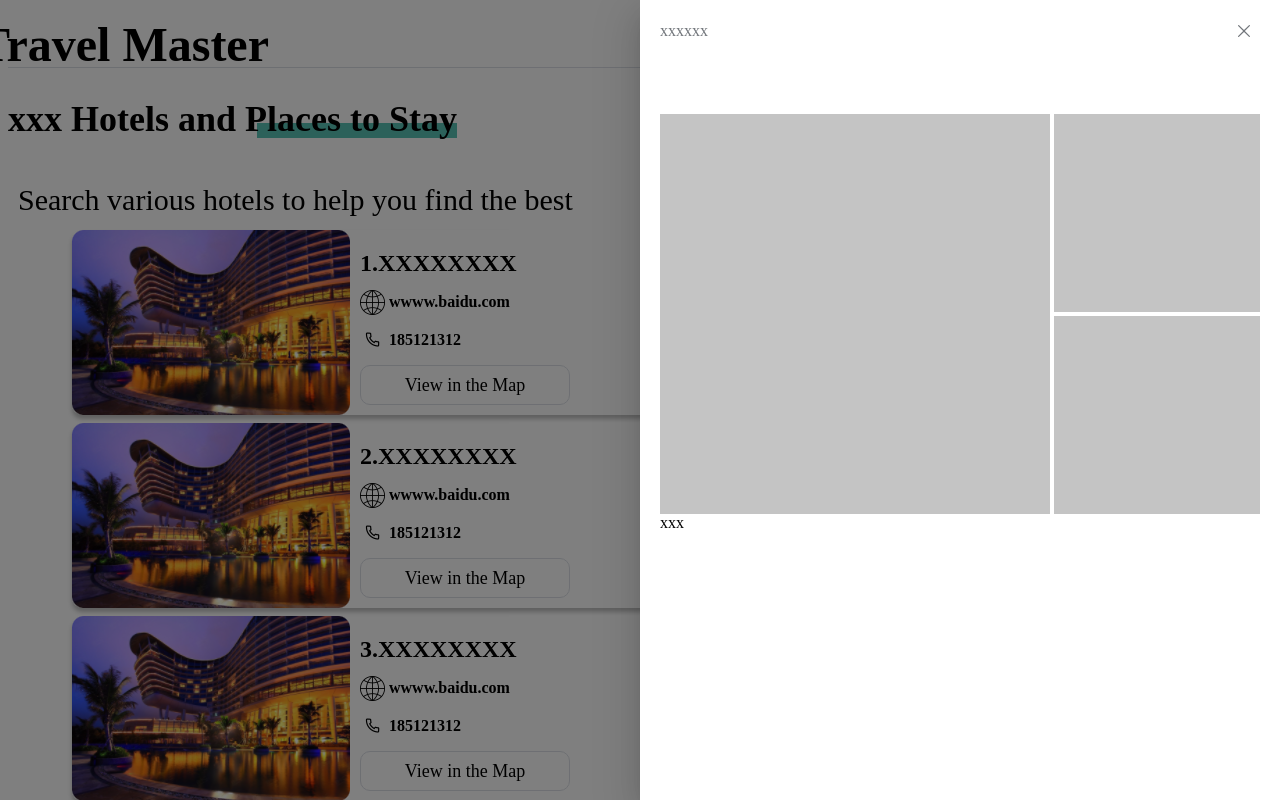
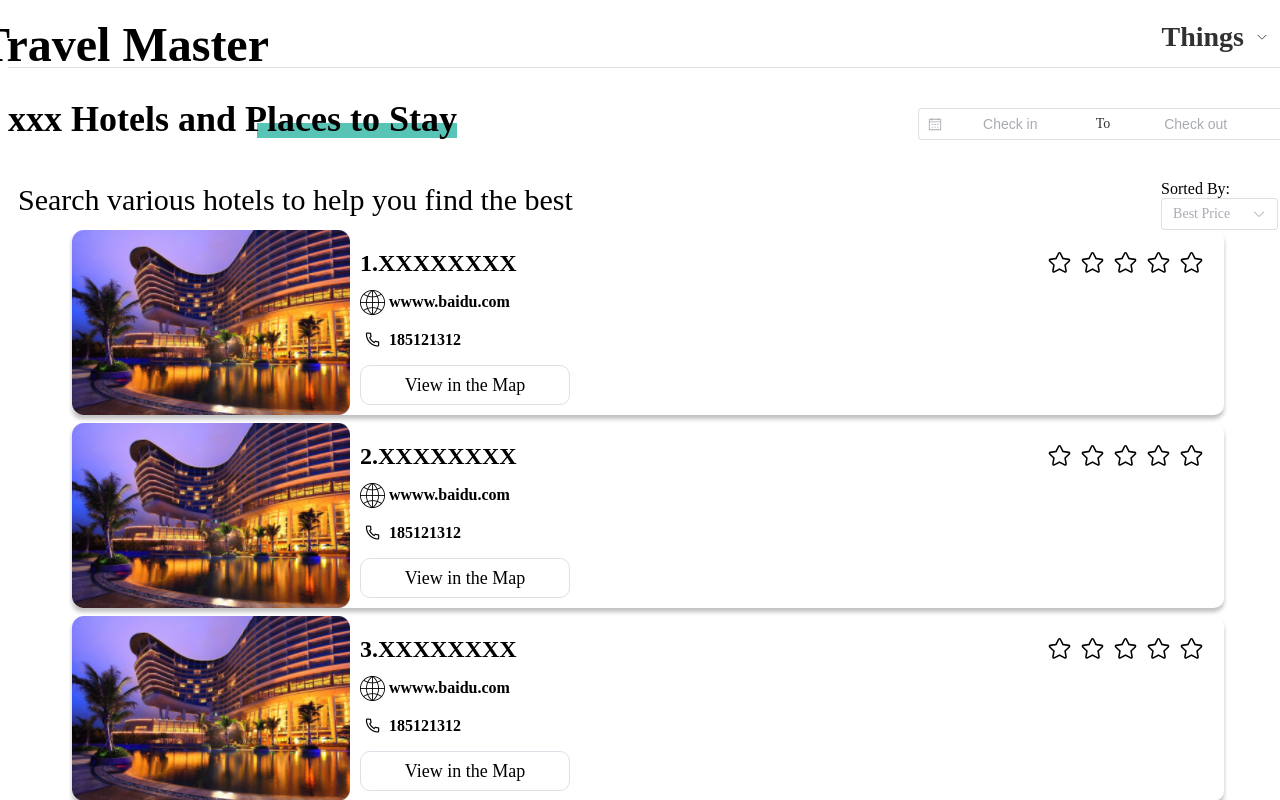
Before and after one commit to kuzzz02/TravelMaster, a Vue app in the folder tm-vue/: page /hotels in a window 1280 px wide. Shown: the top 800 px of the page. Built offline with nearby package versions, Linux system fonts and the light colour scheme.

Commit message:
fix some bugs

```diff
--- a/tm-vue/src/components/Drawer.vue
+++ b/tm-vue/src/components/Drawer.vue
@@ -17,12 +17,12 @@
   <script>
   import { ref } from 'vue';
   export default{
+    name: "Drawer",
     data(){
       return{
-        drawer:ref(true)
+        drawer:ref(false)
       }
-    },
-    name: "Drawer"
+    }
   }
   </script>
 
--- a/tm-vue/src/components/Hotels.vue
+++ b/tm-vue/src/components/Hotels.vue
@@ -33,7 +33,7 @@
         </div>
       </div>
       <div class="list">
-        <div class="item" v-for="(item, index) in data" :key="index" @click="showdetail">
+        <div class="item" v-for="(item, index) in data" :key="index" @click="showdetail()">
           <img :src="item.image" alt="" />
           <div class="text">
             <div class="name">{{ `${index + 1}.${item.name} ` }}</div>
@@ -117,13 +117,16 @@ export default {
   },
   methods: {
     showdetail() {
-      this.$refs.Drawer.drawer.value=true;
+      this.$refs.Drawer.drawer=true;
       console.log("showdetail");
     },
     h(){
       this.hover=true;
     }
-}
+  },
+  mounted(){
+    this.$refs.Drawer.drawer=false;
+  }
 }
 </script>
 
--- a/tm-vue/src/components/Windows.vue
+++ b/tm-vue/src/components/Windows.vue
@@ -20,10 +20,10 @@ import { ref } from 'vue'
 export default{
     name: "Windows",
     data() {
-    return {
+      return {
         dialogVisible:ref(false)
-     }
-}
+      }
+  }
 }
 </script>
 
```
